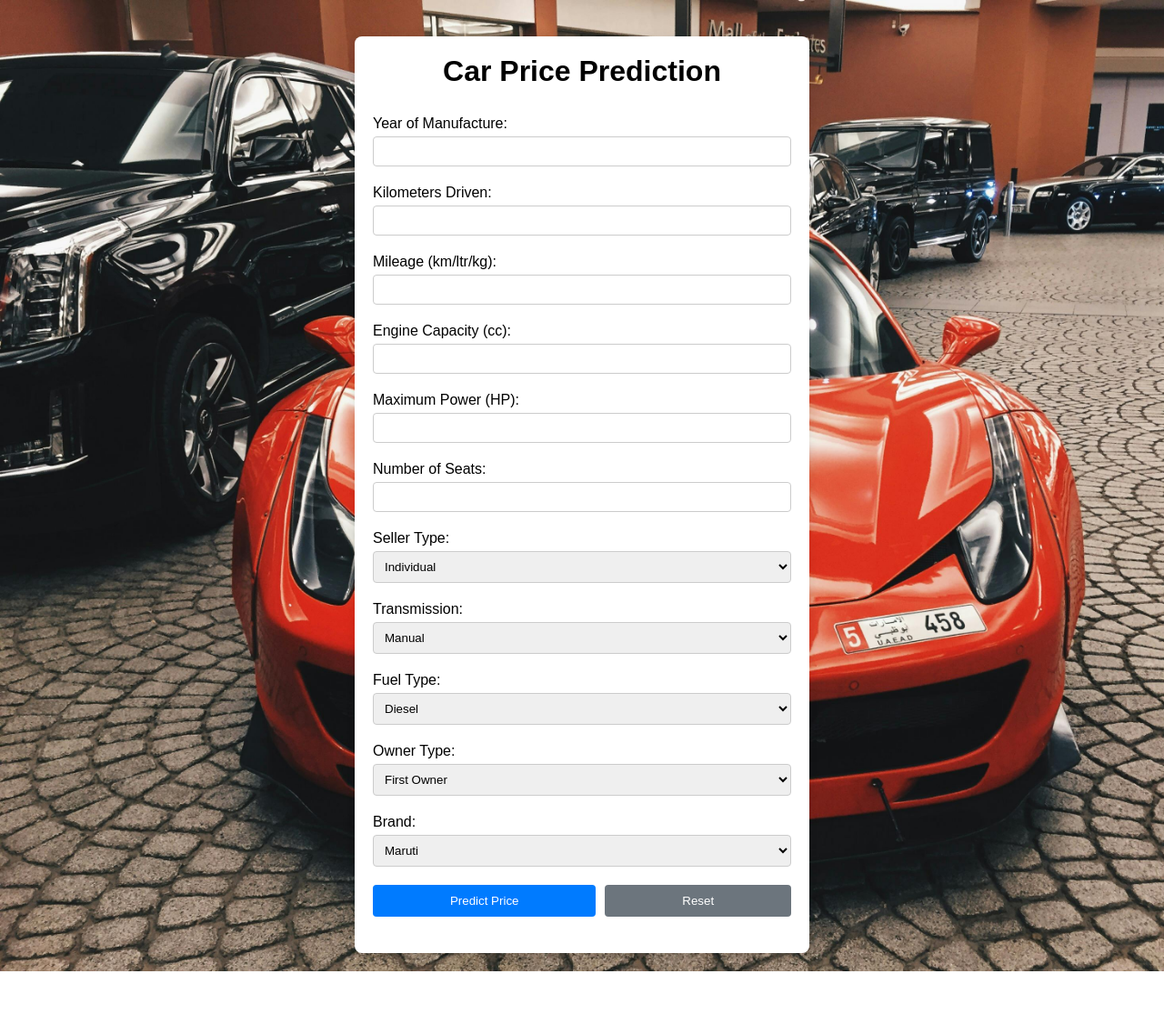
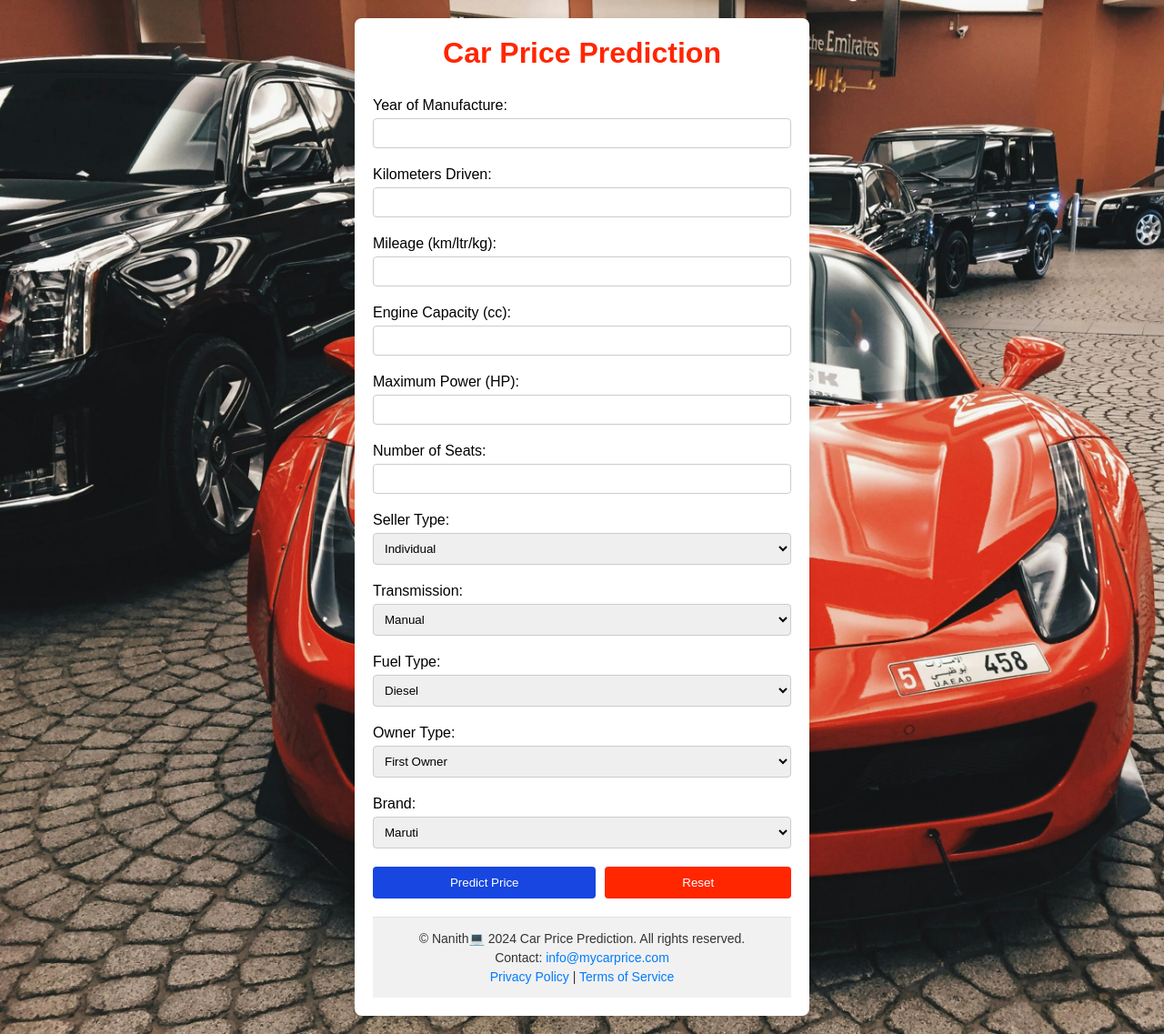
Before and after one commit to NANITH777/Car-Price-Prediction, a Flask app: page / in a window 1280 px wide. Shown: the whole page at 91% size. Before the commit the page ends 1068 px from the top, so only its background shows below. Run offline with Flask 2, Linux system fonts and the light colour scheme; parts of the project's set-up code (start-up, migrations or seed data) failed here and were passed over.

Commit message:
Update 💻

```diff
--- a/static/script.js
+++ b/static/script.js
@@ -21,7 +21,7 @@ document.addEventListener("DOMContentLoaded", function () {
             )}`;
           } else {
             document.getElementById("prediction-result").innerHTML =
-              "Prediction failed. Please try again.";
+              "Enter valid informations. Prediction failed. Please try again.";
           }
         }
       };
--- a/static/style.css
+++ b/static/style.css
@@ -3,12 +3,13 @@ body {
   background-image: url("car.jpg");
   background-size: cover;
   margin: 0;
-  padding: 20px;
+  padding: 0;
   display: flex;
   justify-content: center;
-  align-items: flex-start;
+  align-items: center;
   min-height: 100vh;
   overflow: auto;
+  flex-direction: column;
 }
 
 .container {
@@ -20,9 +21,11 @@ body {
   max-width: 500px;
   box-sizing: border-box;
   margin-top: 20px;
+  margin-bottom: 20px;
 }
 
 h1 {
+  color: #ff2600;
   text-align: center;
   margin: 0 0 20px;
   font-size: 2rem;
@@ -60,7 +63,7 @@ button {
   padding: 10px 20px;
   border: none;
   border-radius: 4px;
-  background-color: #007bff;
+  background-color: #1746e0;
   color: white;
   cursor: pointer;
   white-space: nowrap;
@@ -69,7 +72,7 @@ button {
 }
 
 button#reset-btn {
-  background-color: #6c757d;
+  background-color: #ff2600;
   margin-right: 0;
 }
 
@@ -84,3 +87,28 @@ button:hover {
   color: green;
   word-wrap: break-word;
 }
+
+footer {
+  background-color: #f1f1f1;
+  padding: 10px;
+  text-align: center;
+  font-size: 14px;
+  color: #333;
+  border-top: 1px solid #e1e1e1;
+  margin-top: 20px;
+  width: 100%; /* Ensure the footer matches the container width */
+  box-sizing: border-box;
+}
+
+footer p {
+  margin: 5px 0;
+}
+
+footer a {
+  color: #007bff;
+  text-decoration: none;
+}
+
+footer a:hover {
+  text-decoration: underline;
+}
--- a/templates/index.html
+++ b/templates/index.html
@@ -92,6 +92,15 @@
         </div>
       </form>
       <div id="prediction-result"></div>
+
+      <footer>
+        <p>&copy; Nanith💻 2024 Car Price Prediction. All rights reserved.</p>
+        <p>
+          Contact:
+          <a href="mailto:info@mycarprice.com">info@mycarprice.com</a>
+        </p>
+        <p><a href="#">Privacy Policy</a> | <a href="#">Terms of Service</a></p>
+      </footer>
     </div>
   </body>
 </html>
```
